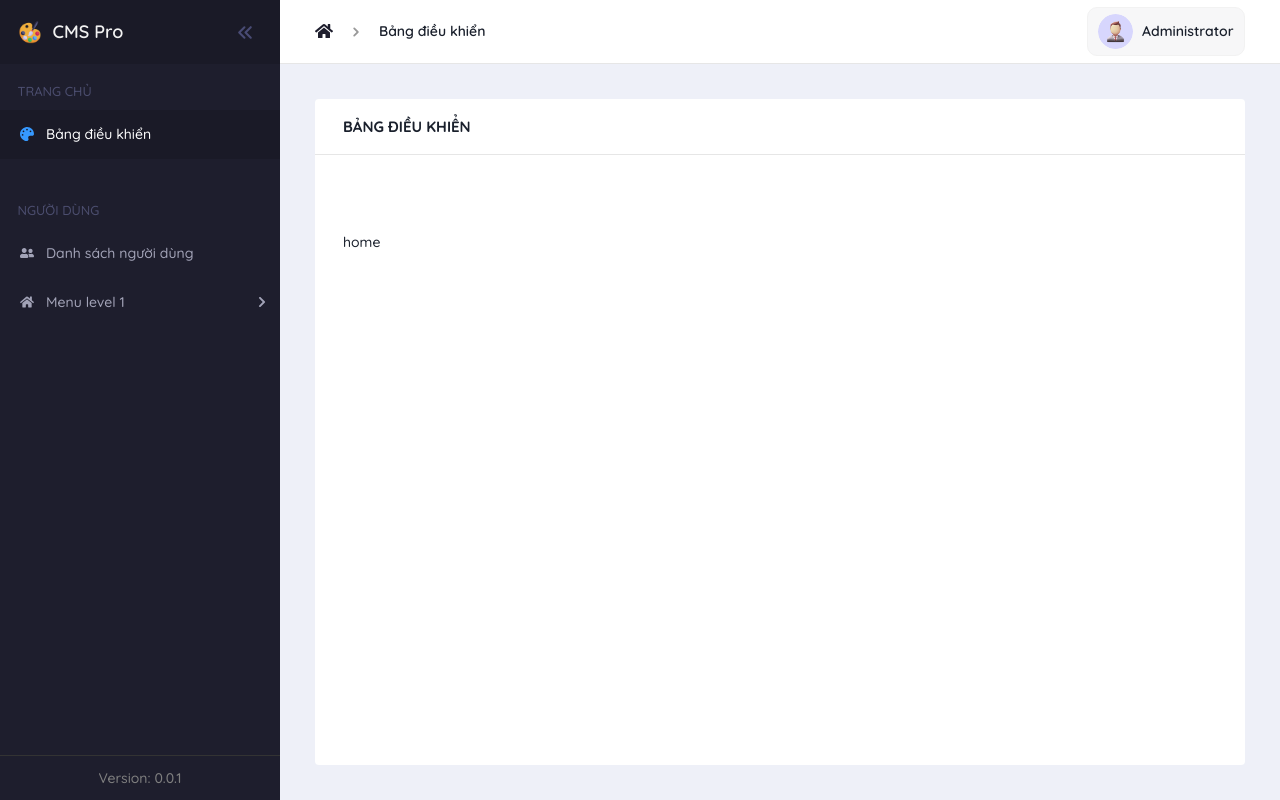
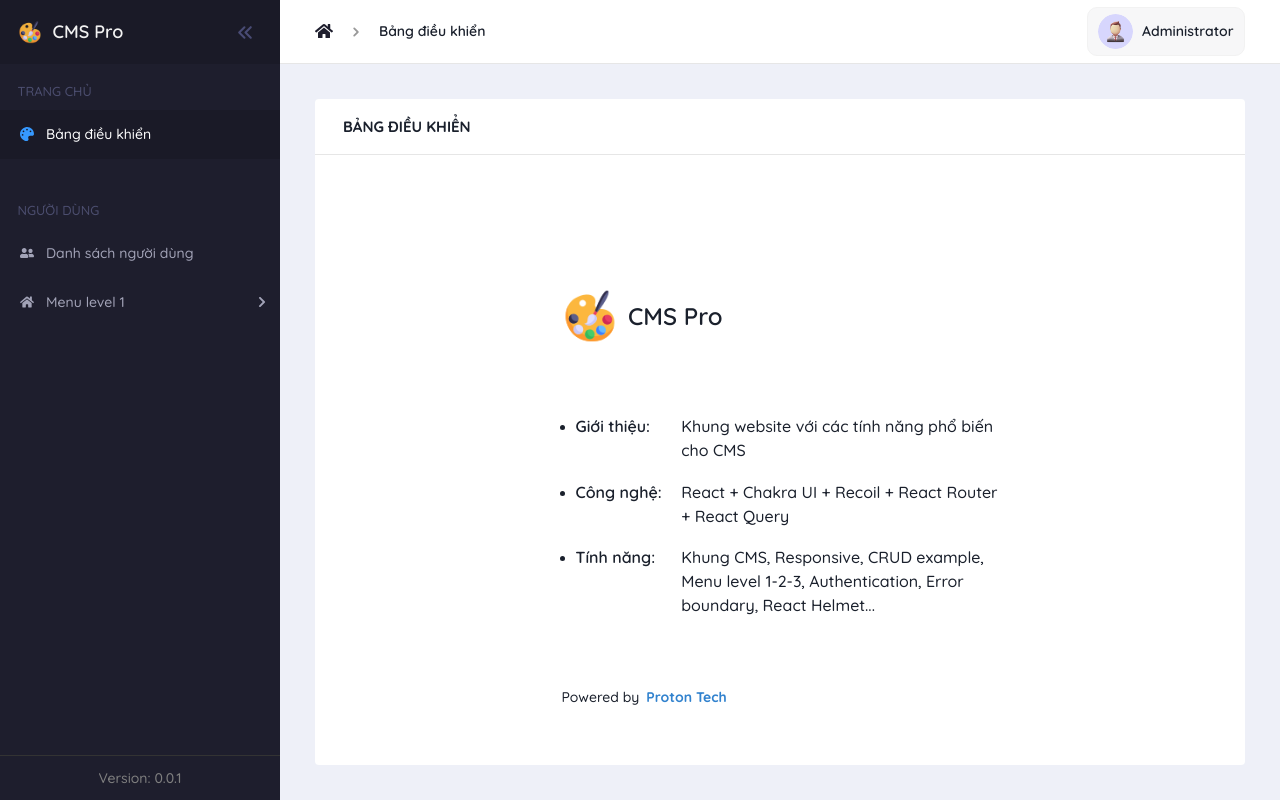
Before and after one commit to ducnguyenhong/base-react-cms, a React (Create React App) app: page / in a window 1280 px wide. Built offline with nearby package versions, Linux system fonts and the light colour scheme; sample sign-in values are in the browser's storage.

Commit message:
Update Dashboard UI

```diff
--- a/src/layouts/header/user-info/user-info.js
+++ b/src/layouts/header/user-info/user-info.js
@@ -9,7 +9,8 @@
   PopoverFooter,
   PopoverHeader,
   PopoverTrigger,
-  Text
+  Text,
+  useDisclosure
 } from '@chakra-ui/react';
 import ImgUserAvatar from 'assets/images/user-avatar.png';
 import { memo, useCallback } from 'react';
@@ -23,6 +24,7 @@
   const setToken = useSetRecoilState(tokenState);
   const onLogout = useCallback(() => setToken(''), [setToken]);
   const isMobileAndTablet = useMediaQuery('(max-width: 992px)');
+  const { isOpen, onToggle, onClose } = useDisclosure();
 
   const ROUTE_DATA = [
     {
@@ -38,7 +40,7 @@
   ];
 
   return (
-    <Popover placement="bottom-end">
+    <Popover placement="bottom-end" isOpen={isOpen} onClose={onClose}>
       <PopoverTrigger>
         <Button
           h={{ xs: 10, lg: 14 }}
@@ -48,6 +50,7 @@
           bgColor="#f7f7f8"
           border={{ xs: 'none', lg: '1px solid #f2f2f2' }}
           _hover={{ bgColor: '#f2f2f2' }}
+          onClick={onToggle}
         >
           <Image src="" fallbackSrc={ImgUserAvatar} boxSize={10} borderRadius="full" />
           {!isMobileAndTablet && (
@@ -72,7 +75,7 @@
               const { route, title, icon } = item;
 
               return (
-                <Link to={route} key={route}>
+                <Link to={route} key={route} onClick={onClose}>
                   <Flex
                     align="center"
                     py={3.5}
--- a/src/pages/home/home.js
+++ b/src/pages/home/home.js
@@ -1,16 +1,70 @@
-import { Box, Flex } from '@chakra-ui/react';
+import { Box, Flex, Heading, Image, Link, ListItem, Text, UnorderedList } from '@chakra-ui/react';
+import Logo from 'assets/images/logo.png';
 import { Helmet } from 'react-helmet';
 import { useScrollTop } from 'utils/helper';
 
 const Home = () => {
   useScrollTop();
 
+  const INTRO_DATA = [
+    {
+      title: 'Giới thiệu',
+      content: 'Khung website với các tính năng phổ biến cho CMS'
+    },
+    {
+      title: 'Công nghệ',
+      content: 'React + Chakra UI + Recoil + React Router + React Query'
+    },
+    {
+      title: 'Tính năng',
+      content: 'Khung CMS, Responsive, CRUD example, Menu level 1-2-3, Authentication, Error boundary, React Helmet...'
+    }
+  ];
+
   return (
     <Flex direction="column">
       <Helmet>
         <title>Bảng điều khiển | CMS Pro</title>
       </Helmet>
-      <Box mt={16}>home</Box>
+      <Box mt={{ xs: 5, md: 32 }} w={{ xs: '90%', md: '80%', lg: '50%' }} mx="auto">
+        <Flex align="center" gap={3}>
+          <Image src={Logo} boxSize={16} />
+          <Heading as="h2" fontSize={24} fontWeight={600} noOfLines={1}>
+            CMS Pro
+          </Heading>
+        </Flex>
+
+        <UnorderedList mt={20}>
+          {INTRO_DATA.map((item) => {
+            const { title, content } = item;
+            return (
+              <ListItem mb={5} key={title}>
+                <Flex>
+                  <Text fontWeight={600} as="span" fontSize={{ xs: 14, md: 16 }} w={{ xs: '30%', md: '25%' }}>
+                    {title}:
+                  </Text>{' '}
+                  <Text as="span" fontSize={{ xs: 14, md: 16 }} w={{ xs: '70%', md: '75%' }}>
+                    {content}
+                  </Text>
+                </Flex>
+              </ListItem>
+            );
+          })}
+        </UnorderedList>
+
+        <Flex gap={2} mt={20}>
+          <Text>Powered by</Text>
+          <Link
+            href="https://protontech.vn"
+            target="_blank"
+            rel="noopener noreferrer"
+            color="blue.500"
+            fontWeight={700}
+          >
+            Proton Tech
+          </Link>
+        </Flex>
+      </Box>
     </Flex>
   );
 };
```
Also changed, not shown: 1 other file (tests, documents, lock files or other folders).
